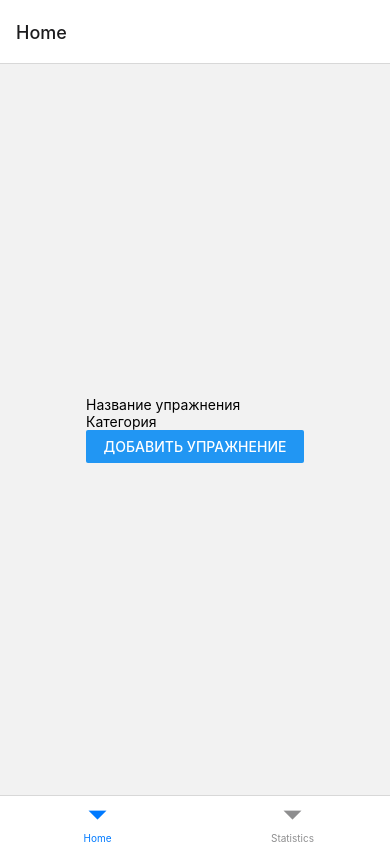
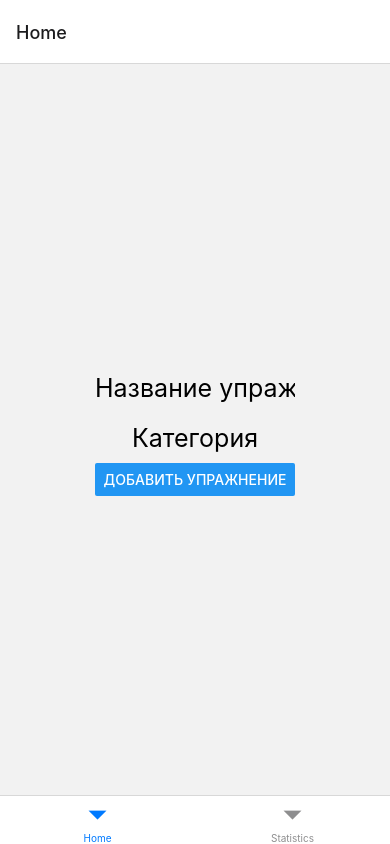
Before and after one commit to VeryStone69/react_native_todo, a React Native app: screen / in a window 390 px wide. Built offline with nearby package versions, Linux system fonts and the light colour scheme.

Commit message:
update: style for input

```diff
--- a/common/component/AddExerciseForm/AddExerciseForm.tsx
+++ b/common/component/AddExerciseForm/AddExerciseForm.tsx
@@ -21,18 +21,21 @@ export const AddExerciseForm= (props:AddExerciseFormProps) => {
     };
 
     return (
-        <View>
+        <View >
             <TextInput
+                style={{width:200,height:50, fontSize:25, textAlign:"center"}}
                 placeholder="Название упражнения"
                 value={exerciseName}
                 onChangeText={setExerciseName}
             />
             <TextInput
+                style={{width:200,height:50, fontSize:25, textAlign:"center"}}
                 placeholder="Категория"
                 value={category}
                 onChangeText={setCategory}
             />
-            <Button title="Добавить упражнение" onPress={handleAddExercise}/>
+                <Button title="Добавить упражнение" onPress={handleAddExercise} />
+
         </View>
     );
 };
```
